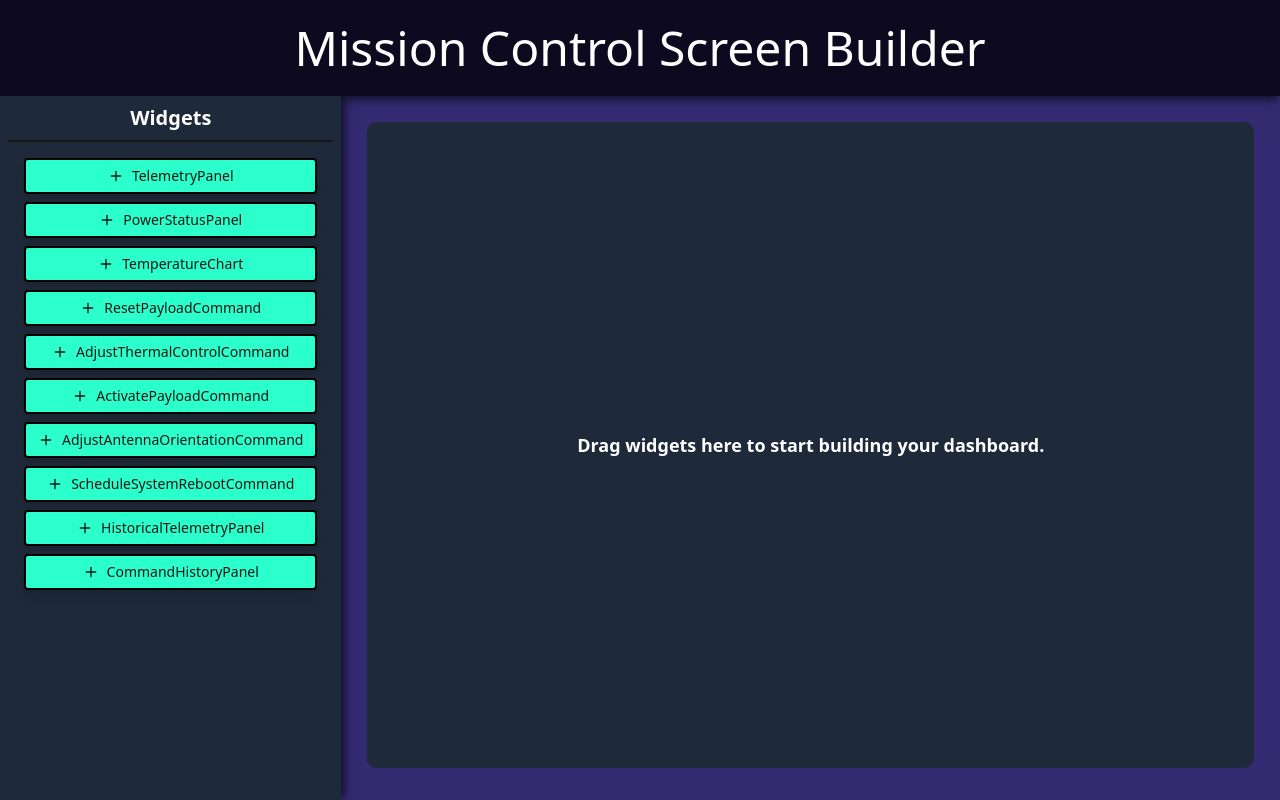
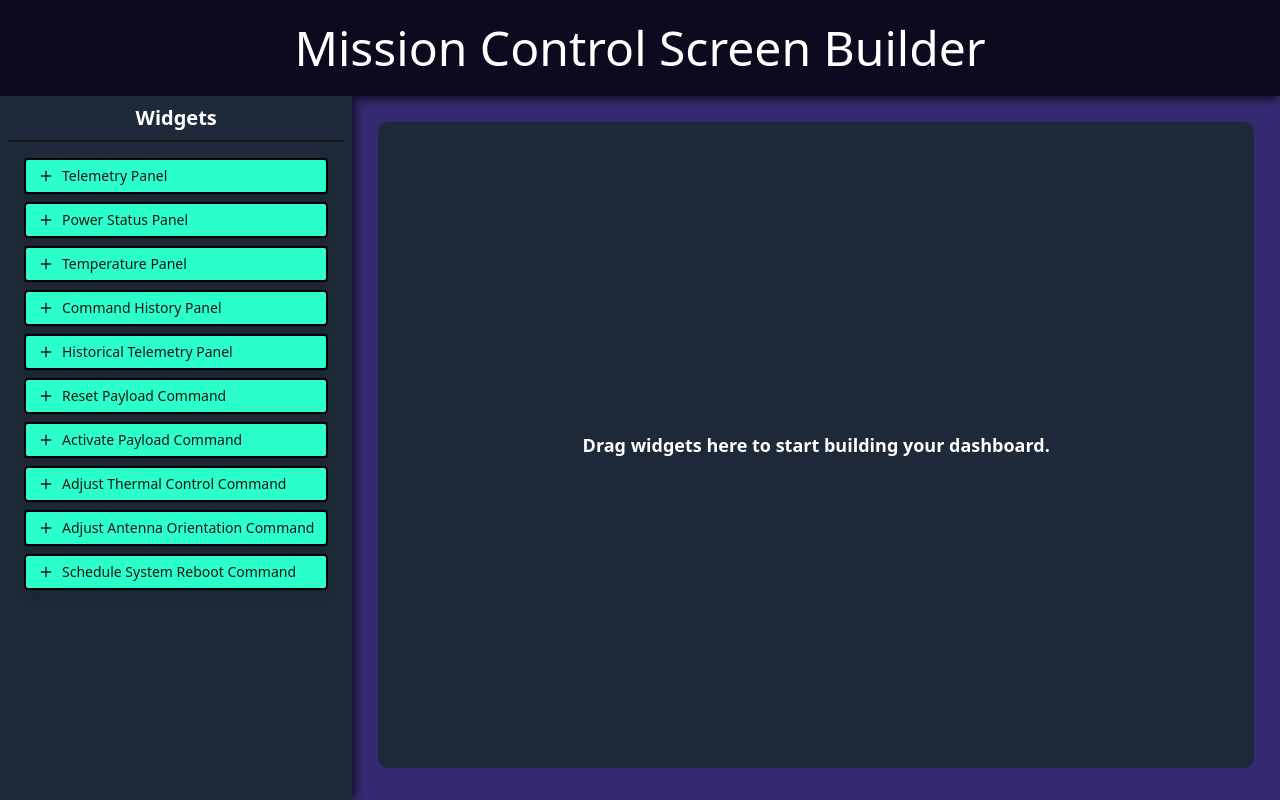
Before and after one commit to mmborado/mission-control-screen-builder, a React (Vite) app in the folder frontend/: page / in a window 1280 px wide. Built offline with nearby package versions, Linux system fonts and the light colour scheme.

Commit message:
feat: update sidebar UI

```diff
--- a/frontend/src/components/layout/Sidebar.tsx
+++ b/frontend/src/components/layout/Sidebar.tsx
@@ -5,22 +5,40 @@ import { Plus } from "lucide-react";
 const DRAG_ITEM_TYPE = "SIDEBAR_WIDGET";
 
 const WIDGETS = [
-  "TelemetryPanel",
-  "PowerStatusPanel",
-  "TemperatureChart",
-  "ResetPayloadCommand",
-  "AdjustThermalControlCommand",
-  "ActivatePayloadCommand",
-  "AdjustAntennaOrientationCommand",
-  "ScheduleSystemRebootCommand",
-  "HistoricalTelemetryPanel",
-  "CommandHistoryPanel",
+  { name: "Telemetry Panel", widgetType: "TelemetryPanel" },
+  { name: "Power Status Panel", widgetType: "PowerStatusPanel" },
+  { name: "Temperature Panel", widgetType: "TemperatureChart" },
+  { name: "Command History Panel", widgetType: "CommandHistoryPanel" },
+  {
+    name: "Historical Telemetry Panel",
+    widgetType: "HistoricalTelemetryPanel",
+  },
+
+  { name: "Reset Payload Command", widgetType: "ResetPayloadCommand" },
+  { name: "Activate Payload Command", widgetType: "ActivatePayloadCommand" },
+  {
+    name: "Adjust Thermal Control Command",
+    widgetType: "AdjustThermalControlCommand",
+  },
+
+  {
+    name: "Adjust Antenna Orientation Command",
+    widgetType: "AdjustAntennaOrientationCommand",
+  },
+  {
+    name: "Schedule System Reboot Command",
+    widgetType: "ScheduleSystemRebootCommand",
+  },
 ];
 
-const SidebarItem = ({ name }: { name: string }) => {
+const SidebarItem = ({
+  item,
+}: {
+  item: { name: string; widgetType: string };
+}) => {
   const [{ isDragging }, drag] = useDrag(() => ({
     type: DRAG_ITEM_TYPE,
-    item: { widgetType: name },
+    item: { widgetType: item.widgetType },
     collect: (monitor) => ({
       isDragging: !!monitor.isDragging(),
     }),
@@ -32,10 +50,10 @@ const SidebarItem = ({ name }: { name: string }) => {
         drag(el);
       }}
       variant='secondary'
-      className={`w-full px-4 py-2 rounded border-2 border-black shadow-lg ${
+      className={`w-full px-4 py-2 rounded border-2 border-black shadow-lg justify-start ${
         isDragging ? "opacity-50" : "opacity-100"
       }`}>
-      <Plus /> {name}
+      <Plus /> {item.name}
     </Button>
   );
 };
@@ -49,8 +67,8 @@ export function Sidebar() {
       </h2>
 
       <div className='p-4 space-y-2'>
-        {WIDGETS.map((name) => (
-          <SidebarItem key={name} name={name} />
+        {WIDGETS.map((widget) => (
+          <SidebarItem key={widget.widgetType} item={widget} />
         ))}
       </div>
     </div>
```
